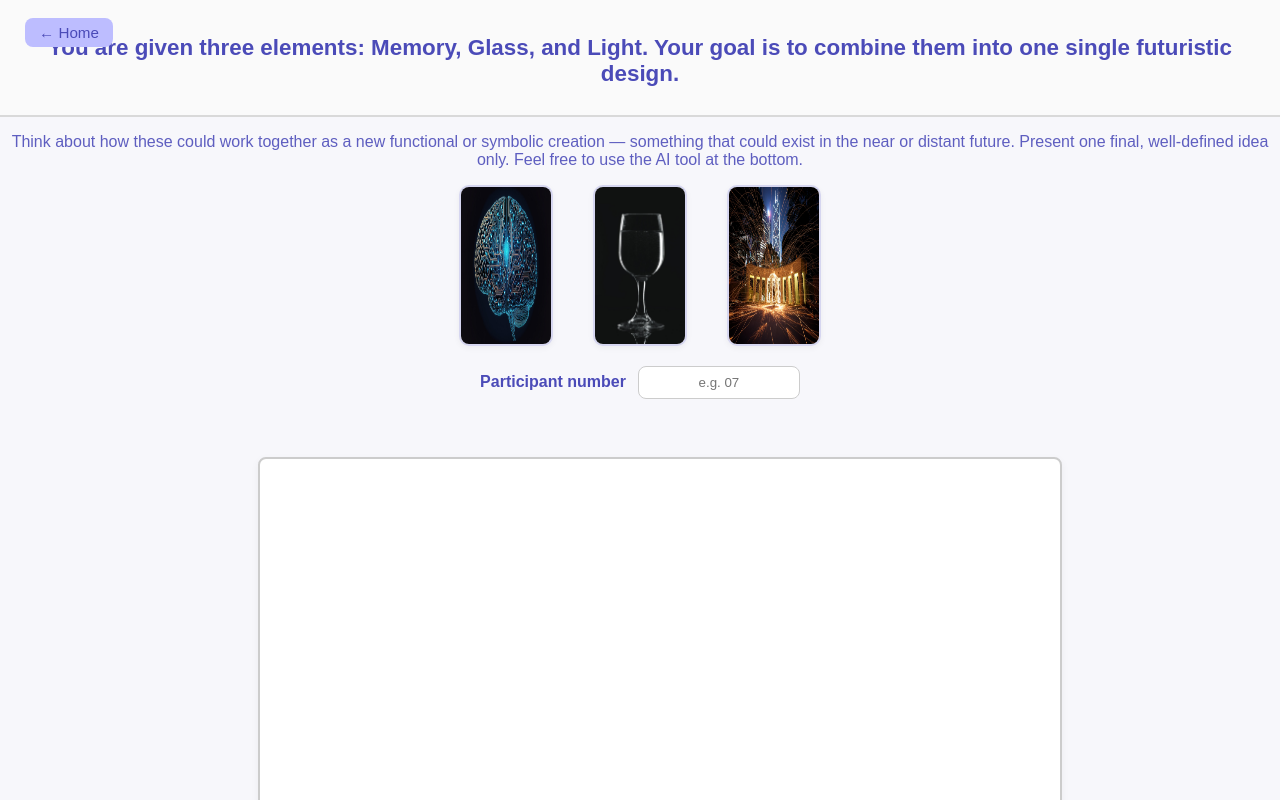
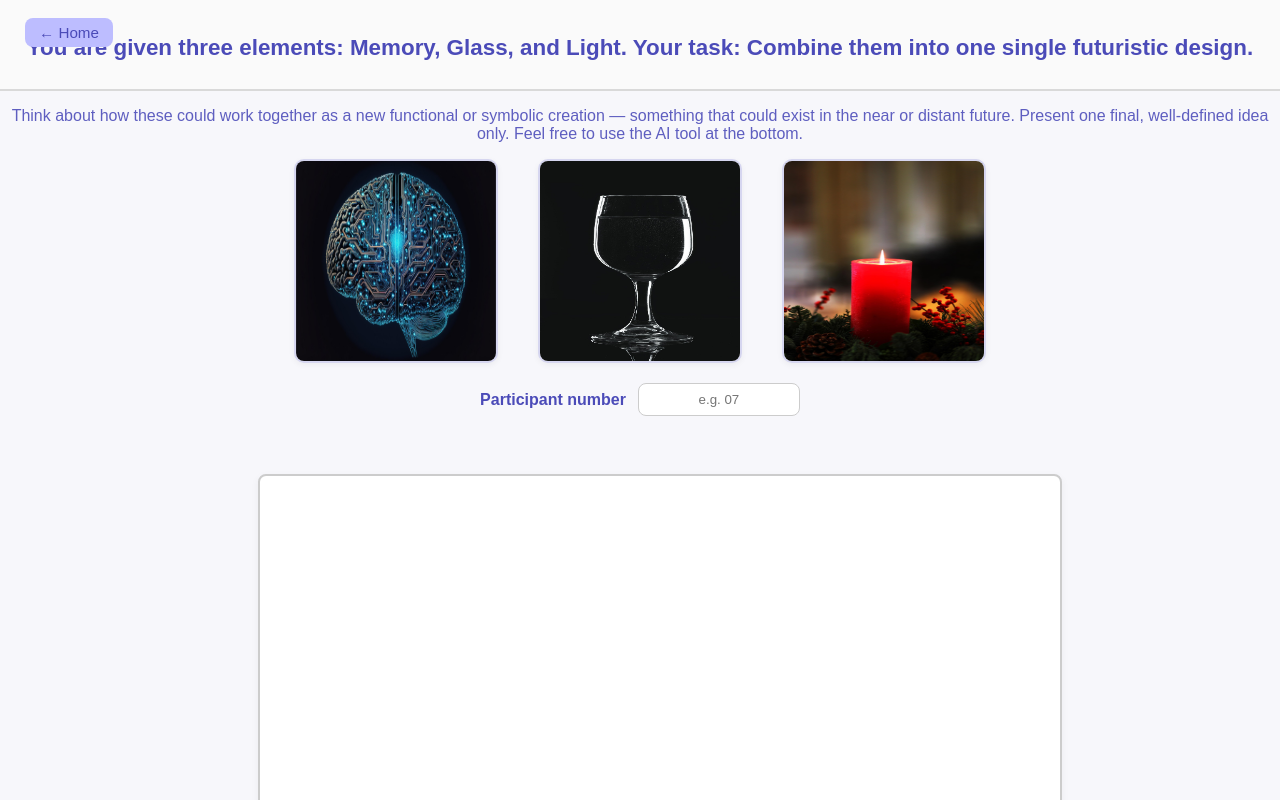
Before and after one commit to bellewills/UX-Research-Project, a website: page withai.html in a window 1280 px wide. Shown: the top 800 px of the page. Drawn offline with Linux system fonts and the light colour scheme.

Commit message:
feat(ui): make brief images square and larger

```diff
--- a/withai.css
+++ b/withai.css
@@ -177,8 +177,8 @@ canvas {
 }
 
 #object-images img {
-  width: 90px;
-  height: auto;
+  width: 200px;
+  height: 200px;
   border-radius: 10px;
   border: 2px solid #d6d6f0;
   background: #ffffff;
--- a/withai.html
+++ b/withai.html
@@ -10,8 +10,8 @@
   <!-- Task -->
   <header>
       <a href="index.html" id="homeBtn">← Home</a>
-      <h1> You are given three elements: Memory, Glass, and Light.
-      Your goal is to combine them into one single futuristic design.</h1>
+      <h1>You are given three elements: Memory, Glass, and Light.
+      Your task: Combine them into one single futuristic design.</h1>
     </header>
     <section id="prompt">
       <p><span id="concept">Think about how these could work together as a new functional or symbolic creation — something that could exist in the near or distant future.
@@ -21,7 +21,7 @@
   <div id="object-images">
     <img src="assets/images/memory.jpg" alt="Candle">
     <img src="assets/images/glass.jpg" alt="Remote Control">
-    <img src="assets/images/light.jpg" alt="Glass">
+    <img src="assets/images/candle.jpg" alt="Glass">
   </div>
   <!-- Participant number bar -->
   <div id="participant-bar">
--- a/withoutai.css
+++ b/withoutai.css
@@ -157,8 +157,8 @@ canvas {
 }
 
 #object-images img {
-  width: 90px;
-  height: auto;
+  width: 200px;
+  height: 200px;
   border-radius: 10px;
   border: 2px solid #d6d6f0;
   background: #ffffff;
```
Also changed, not shown: withoutai.html (+3 -3 lines).
